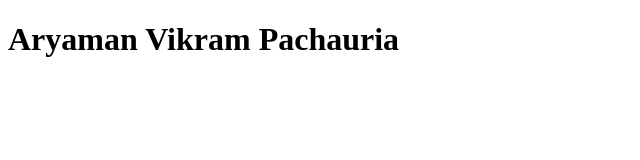
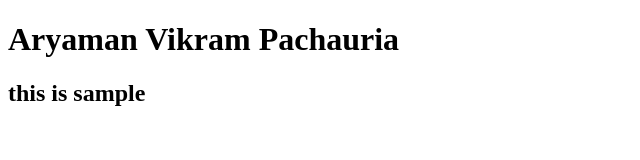
Before and after one commit to aryaman7119/sample, a plain HTML site: page index.html in a window 1280 px wide. Shown: the whole page, without its empty margins (0-640 px from the left). Drawn offline with Linux system fonts and the light colour scheme.

Commit message:
2nd test

```diff
--- a/index.html
+++ b/index.html
@@ -6,5 +6,6 @@
   </head>
   <body>
     <h1>Aryaman Vikram Pachauria</h1>
+    <h2>this is sample</h2>
   </body>
 </html>
```
